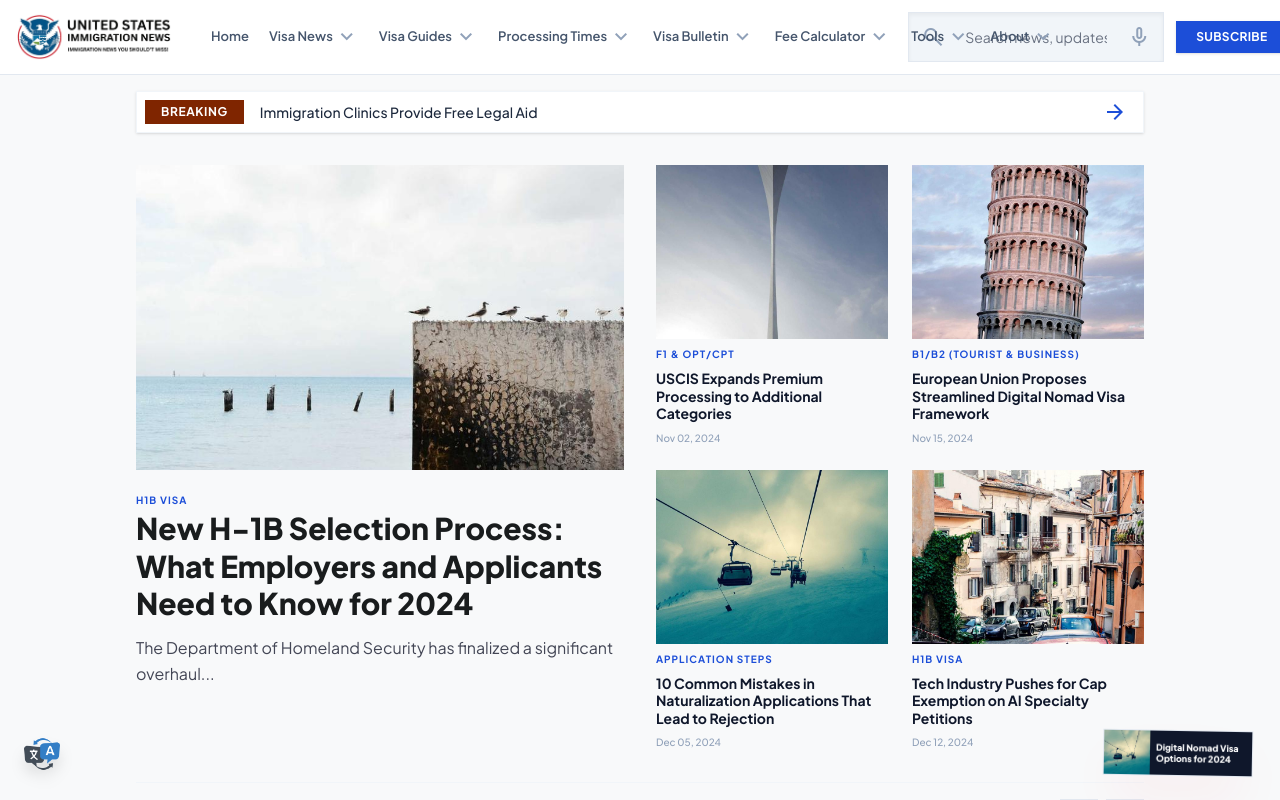
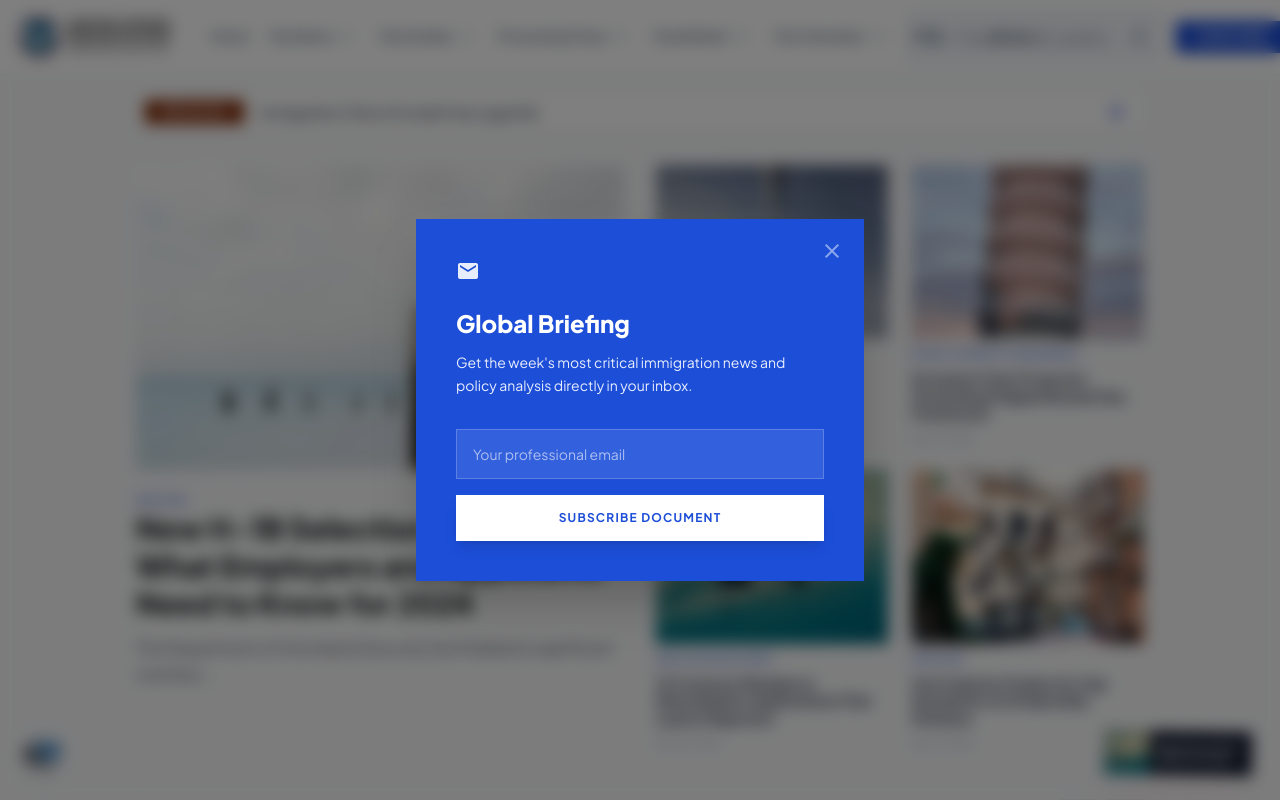
Before and after one commit to infaterasolutions-design/immi24, a Next.js app: page / in a window 1280 px wide. Both pictures are taken after a click on the button "SUBSCRIBE". Shown: the top 800 px of the page. Built offline with nearby package versions, Linux system fonts and the light colour scheme.

Commit message:
UI: Added mobile menu subscribe block, desktop modal subscribe, and wired homepage forms

```diff
--- a/src/app/page.js
+++ b/src/app/page.js
@@ -1,11 +1,26 @@
+"use client";
+
 import Link from "next/link";
 import LatestUpdatesFeed from "@/components/LatestUpdatesFeed";
 import { getAllArticles, mockArticles } from "@/lib/mockData";
+import { useState } from "react";
 
 // Placeholder fallback image
 const FALLBACK_IMAGE = "https://placehold.co/800x600/e2e8f0/94a3b8?text=No+Image";
 
 export default function Home() {
+  const [email, setEmail] = useState("");
+  const [isSubscribed, setIsSubscribed] = useState(false);
+
+  const handleSubscribe = (e) => {
+    e.preventDefault();
+    if (email.trim()) {
+      setIsSubscribed(true);
+      setTimeout(() => setIsSubscribed(false), 3000);
+      setEmail("");
+    }
+  };
+
   const allArticles = getAllArticles();
 
   // Dynamic article slicing — scalable for any data source
@@ -209,10 +224,23 @@ export default function Home() {
                 <div className="bg-primary p-6 text-white shadow-lg rounded-xl">
                   <h3 className="text-xl font-extrabold headline-font mb-2">Global Briefing</h3>
                   <p className="text-sm mb-6 opacity-90 leading-relaxed">Get the week&apos;s most critical immigration news and policy analysis directly in your inbox.</p>
-                  <div className="space-y-3">
-                    <input className="w-full bg-white/10 border border-white/20 px-4 py-2.5 text-sm placeholder:text-white/60 focus:ring-1 focus:ring-white outline-none rounded-md" placeholder="Email address" type="email" />
-                    <button className="w-full bg-white text-primary font-bold py-2.5 text-[11px] tracking-widest hover:bg-slate-50 transition-all uppercase rounded-md">Subscribe Now</button>
-                  </div>
+                  <form onSubmit={handleSubscribe} className="space-y-3 relative">
+                    <input
+                      value={email}
+                      onChange={(e) => setEmail(e.target.value)}
+                      required
+                      className="w-full bg-white/10 border border-white/20 px-4 py-2.5 text-sm md:text-[15px] placeholder:text-white/60 focus:ring-1 focus:ring-white outline-none rounded-md transition-all text-white"
+                      placeholder="Email address"
+                      type="email"
+                    />
+                    <button type="submit" className="w-full bg-white text-primary font-bold py-2.5 text-[11px] tracking-widest hover:bg-slate-50 transition-all uppercase rounded-md relative overflow-hidden">
+                      <span className={`transition-transform duration-300 ${isSubscribed ? 'scale-0 opacity-0 absolute' : 'scale-100 opacity-100'}`}>Subscribe Now</span>
+                      <span className={`transition-transform duration-300 flex items-center justify-center gap-1.5 ${isSubscribed ? 'scale-100 opacity-100' : 'scale-0 opacity-0 absolute'}`}><span className="material-symbols-outlined text-[16px]">check_circle</span> Subscribed!</span>
+                    </button>
+                    {isSubscribed && (
+                      <p className="text-xs text-green-300 text-center font-bold absolute -bottom-6 left-0 right-0">Success! Welcome aboard.</p>
+                    )}
+                  </form>
                 </div>
 
               </div>
@@ -224,10 +252,23 @@ export default function Home() {
             <div className="bg-primary p-5 text-white shadow-lg rounded-xl">
               <h3 className="text-lg font-extrabold headline-font mb-2">Global Briefing</h3>
               <p className="text-sm mb-4 opacity-90 leading-relaxed">Get critical immigration news delivered to your inbox weekly.</p>
-              <div className="space-y-3">
-                <input className="w-full bg-white/10 border border-white/20 px-4 py-3 text-sm placeholder:text-white/60 focus:ring-1 focus:ring-white outline-none rounded-md" placeholder="Email address" type="email" />
-                <button className="w-full bg-white text-primary font-bold py-3 text-[11px] tracking-widest hover:bg-slate-50 transition-all uppercase rounded-md">Subscribe Now</button>
-              </div>
+              <form onSubmit={handleSubscribe} className="space-y-3 relative">
+                <input
+                  value={email}
+                  onChange={(e) => setEmail(e.target.value)}
+                  required
+                  className="w-full bg-white/10 border border-white/20 px-4 py-3 text-sm placeholder:text-white/60 focus:ring-1 focus:ring-white outline-none rounded-md text-white transition-all"
+                  placeholder="Email address"
+                  type="email"
+                />
+                <button type="submit" className="w-full bg-white text-primary font-bold py-3 text-[11px] tracking-widest hover:bg-slate-50 transition-all uppercase rounded-md relative overflow-hidden">
+                  <span className={`transition-transform duration-300 ${isSubscribed ? 'scale-0 opacity-0 absolute' : 'scale-100 opacity-100'}`}>Subscribe Now</span>
+                  <span className={`transition-transform duration-300 flex items-center justify-center gap-1.5 ${isSubscribed ? 'scale-100 opacity-100' : 'scale-0 opacity-0 absolute'}`}><span className="material-symbols-outlined text-[16px]">check_circle</span> Subscribed!</span>
+                </button>
+                {isSubscribed && (
+                  <p className="text-xs text-green-300 text-center font-bold absolute -bottom-6 left-0 right-0">Success! Welcome aboard.</p>
+                )}
+              </form>
             </div>
           </div>
 
--- a/src/components/Header.jsx
+++ b/src/components/Header.jsx
@@ -12,6 +12,22 @@ export default function Header() {
   const [searchQuery, setSearchQuery] = useState("");
   const [isListening, setIsListening] = useState(false);
   const [isSearchFocused, setIsSearchFocused] = useState(false);
+
+  const [showSubscribeModal, setShowSubscribeModal] = useState(false);
+  const [email, setEmail] = useState("");
+  const [isSubscribed, setIsSubscribed] = useState(false);
+
+  const handleSubscribe = (e) => {
+    e.preventDefault();
+    if (email.trim()) {
+      setIsSubscribed(true);
+      setTimeout(() => {
+        setIsSubscribed(false);
+        setShowSubscribeModal(false);
+      }, 2000);
+      setEmail("");
+    }
+  };
 
   // Lock body scroll when menu is open
   useEffect(() => {
@@ -189,9 +205,9 @@ export default function Header() {
               </span>
             </button>
 
-            {/* Desktop Subscribe (Uses existing visual style, but acts as a quick alert hook) */}
+            {/* Desktop Subscribe */}
             <button
-              onClick={() => alert('Global Subscription modal triggers here!')}
+              onClick={() => setShowSubscribeModal(true)}
               className="hidden lg:block bg-primary text-white px-5 py-2 font-bold text-xs tracking-wide uppercase hover:opacity-90 transition-all rounded-full shadow-sm active:scale-95"
             >
               Subscribe
@@ -302,7 +318,63 @@ export default function Header() {
             )}
           </div>
         ))}
+
+        {/* Mobile Navbar Subscribe Block */}
+        <div className="p-5 mt-4 mx-4 mb-20 bg-primary text-white rounded-xl shadow-lg border border-primary-container/20">
+            <h3 className="text-lg font-extrabold headline-font mb-2">Global Briefing</h3>
+            <p className="text-sm mb-4 opacity-90 leading-relaxed">Get critical immigration news delivered to your inbox weekly.</p>
+            <form onSubmit={handleSubscribe} className="space-y-3 relative">
+              <input
+                value={email}
+                onChange={(e) => setEmail(e.target.value)}
+                required
+                className="w-full bg-white/10 border border-white/20 px-4 py-3 text-sm placeholder:text-white/60 focus:ring-1 focus:ring-white outline-none rounded-md text-white"
+                placeholder="Email address"
+                type="email"
+              />
+              <button type="submit" className="w-full bg-white text-primary font-bold py-3 text-[11px] tracking-widest hover:bg-slate-50 transition-all uppercase rounded-md relative overflow-hidden">
+                <span className={`transition-transform duration-300 ${isSubscribed ? 'scale-0 opacity-0 absolute' : 'scale-100 opacity-100'}`}>Subscribe Now</span>
+                <span className={`transition-transform duration-300 flex items-center justify-center gap-1.5 ${isSubscribed ? 'scale-100 opacity-100' : 'scale-0 opacity-0 absolute'}`}><span className="material-symbols-outlined text-[16px]">check_circle</span> Subscribed!</span>
+              </button>
+            </form>
+        </div>
       </div>
+
+      {/* ===== GLOBAL SUBSCRIBE MODAL ===== */}
+      {showSubscribeModal && (
+        <div className="fixed inset-0 z-[1000] flex items-center justify-center p-4">
+          <div className="absolute inset-0 bg-black/50 backdrop-blur-sm" onClick={() => setShowSubscribeModal(false)}></div>
+          <div className="bg-primary p-8 md:p-10 text-white shadow-2xl rounded-2xl relative w-full max-w-md animate-in fade-in zoom-in-95 duration-200">
+            <button
+              onClick={() => setShowSubscribeModal(false)}
+              className="absolute top-4 right-4 w-8 h-8 flex items-center justify-center text-white/50 hover:text-white hover:bg-white/10 rounded-full transition-colors"
+            >
+              <span className="material-symbols-outlined text-[20px]">close</span>
+            </button>
+
+            <span className="material-symbols-outlined text-4xl mb-6 opacity-90" style={{fontVariationSettings: "'FILL' 1"}}>mail</span>
+            <h3 className="text-2xl font-extrabold headline-font mb-3">Global Briefing</h3>
+            <p className="text-sm mb-8 opacity-90 leading-relaxed">Get the week's most critical immigration news and policy analysis directly in your inbox.</p>
+
+            <form onSubmit={handleSubscribe} className="space-y-4 relative">
+              <input
+                value={email}
+                onChange={(e) => setEmail(e.target.value)}
+                required
+                className="w-full bg-white/10 border border-white/20 px-4 py-3.5 text-sm placeholder:text-white/60 focus:ring-2 focus:ring-white outline-none rounded-xl text-white transition-all"
+                placeholder="Your professional email"
+                type="email"
+              />
+              <button type="submit" className="w-full bg-white text-primary font-bold py-3.5 text-[12px] tracking-widest hover:bg-slate-50 transition-all uppercase rounded-xl flex items-center justify-center shadow-lg hover:shadow-xl">
+                {isSubscribed ? "Subscribed!" : "Subscribe Document"}
+              </button>
+              {isSubscribed && (
+                <p className="text-xs text-green-300 text-center font-bold absolute -bottom-6 left-0 right-0">Success! Welcome to the briefing.</p>
+              )}
+            </form>
+          </div>
+        </div>
+      )}
     </>
   );
 }
```
